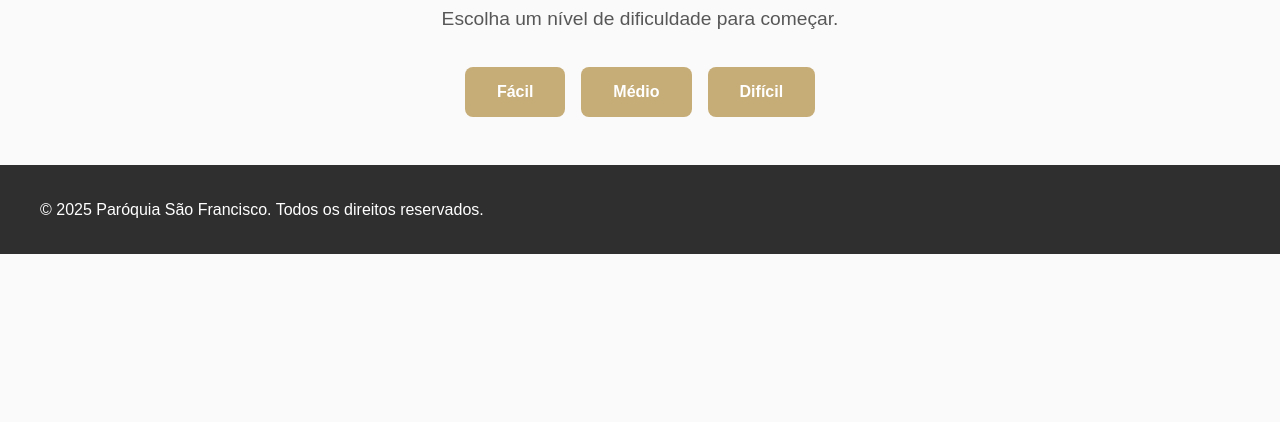
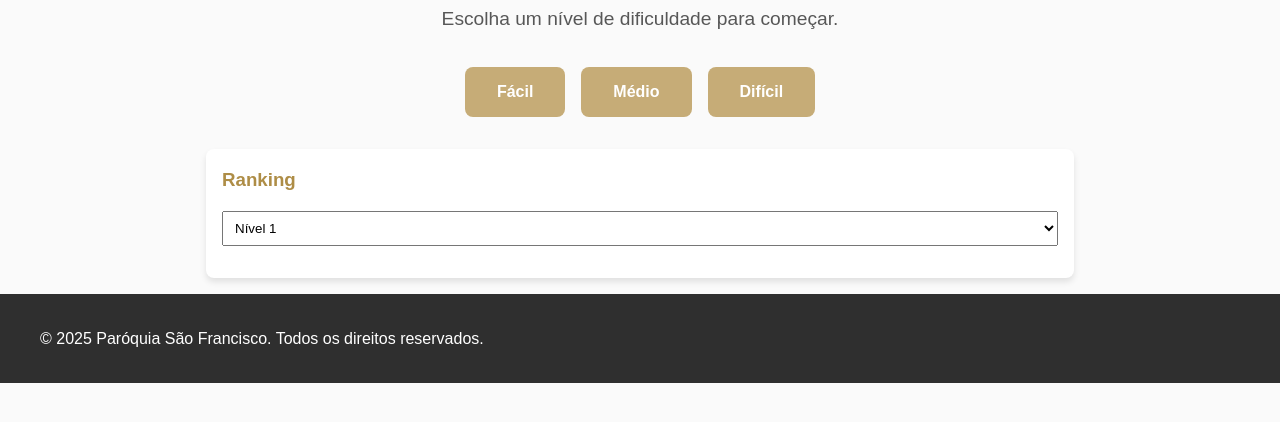
Before and after one commit to InfinitySysten/parsaofranciscocat, a website: page pages/jogos/memoria.html in a window 1280 px wide. Shown: the part 244-666 px from the top of the page. Drawn offline with Linux system fonts and the light colour scheme; no server answers.

Commit message:
Update memoria.html

```diff
--- a/pages/jogos/memoria.html
+++ b/pages/jogos/memoria.html
@@ -83,6 +83,18 @@
                     <button id="share-btn" class="btn btn-outline">Compartilhar Resultado</button>
                 </div>
             </div>
+
+            <!-- RANKING -->
+            <aside class="memory-ranking">
+                <h3>Ranking</h3>
+                <select id="ranking-level">
+                    <option value="1">Nível 1</option>
+                    <option value="2">Nível 2</option>
+                    <option value="3">Nível 3</option>
+                </select>
+
+                <ul id="ranking-list"></ul>
+            </aside>
         </div>
     </main>
 
```
